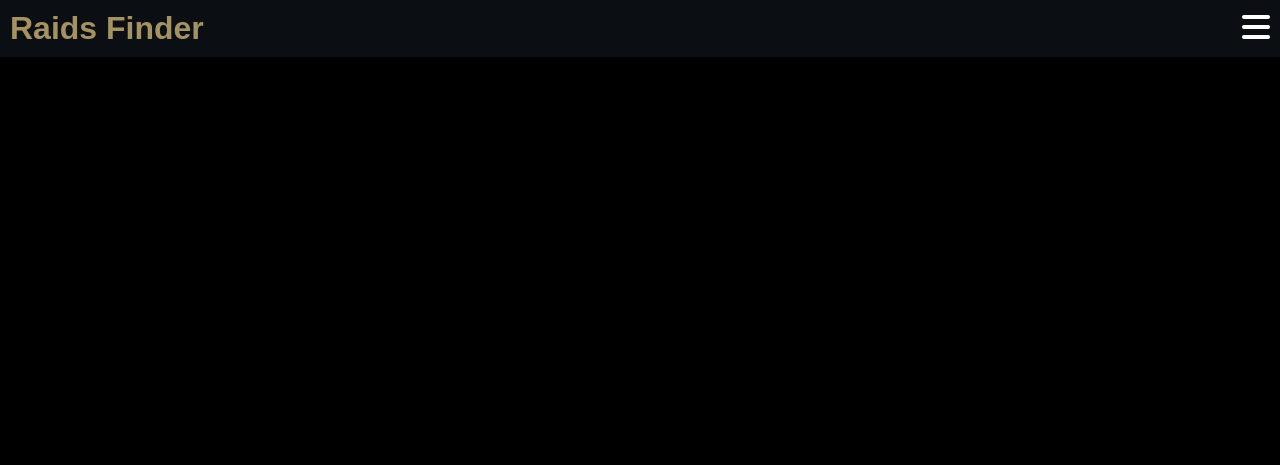
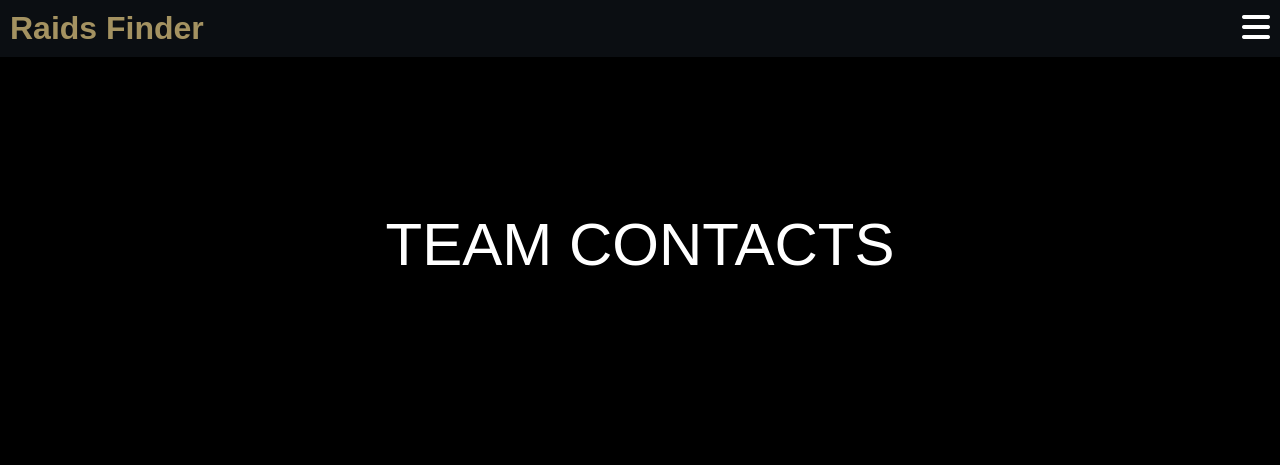
Before and after one commit to BBamkorphai/I_Earth, an ASP.NET Core app: page /Home/Contact in a window 1280 px wide. Shown: the top 465 px of the page. Run offline with ASP.NET Core 8, Linux system fonts and the light colour scheme; some libraries are stand-ins or nearby versions; some web fonts are replaced.

Commit message:
s : Before Present

```diff
--- a/MVC_Test_Zone/RaidFinder/Controllers/HomeController.cs
+++ b/MVC_Test_Zone/RaidFinder/Controllers/HomeController.cs
@@ -12,7 +12,7 @@ public class HomeController : Controller
     private readonly IHttpContextAccessor contxt;
     public HomeController(IHttpContextAccessor httpContextAccessor)
     {
-        contxt = httpContextAccessor;
+		contxt = httpContextAccessor;
     }
 
     public IActionResult Index()
@@ -72,6 +72,7 @@ public class HomeController : Controller
     public IActionResult JoinRoom(int? PostId)
     {
         var UserId = contxt.HttpContext.Session.GetInt32("UserId");
+        if (UserId == 0) {  return NoContent(); }
         var User = UserDB.GetUserCopyById((int)contxt.HttpContext.Session.GetInt32("UserId"));
         var post = IndexModels.GetPostCopyById(PostId.HasValue ? PostId.Value : 0);
         if ((post.PartyList.FirstOrDefault(x => x.UserId == UserId) != null) || (contxt.HttpContext.Session.GetInt32("UserId") == 0) || post.PartyList.Count == post.MaxSize || post.PowerLevel > User.Stat.PowerLevel)
--- a/MVC_Test_Zone/RaidFinder/Views/Home/contact.cshtml
+++ b/MVC_Test_Zone/RaidFinder/Views/Home/contact.cshtml
@@ -9,6 +9,7 @@
 
 <div>
 	<section>
+		 <header>TEAM CONTACTS</header>
 		<div class="wave" id="wave1" style="--i:1"></div>
 		<div class="wave" id="wave2" style="--i:2"></div>
 		<div class="wave" id="wave3" style="--i:3"></div>
--- a/MVC_Test_Zone/RaidFinder/Views/User/EditProfile.cshtml
+++ b/MVC_Test_Zone/RaidFinder/Views/User/EditProfile.cshtml
@@ -13,7 +13,7 @@
 
 
 @{
-    ViewData["Title"] = "Base test";
+    ViewData["Title"] = "Edit Profile";
     Layout = "~/Views/Shared/Navbar.cshtml";
 }
 
--- a/MVC_Test_Zone/RaidFinder/Views/User/Profile.cshtml
+++ b/MVC_Test_Zone/RaidFinder/Views/User/Profile.cshtml
@@ -2,7 +2,7 @@
 @addTagHelper *, Microsoft.AspNetCore.Mvc.TagHelpers
 @model ProfileViewModel
 @{
-    ViewData["Title"] = "Base test";
+    ViewData["Title"] = "Profile";
     Layout = "~/Views/Shared/Navbar.cshtml";
 }
 
--- a/MVC_Test_Zone/RaidFinder/wwwroot/lib/css/contact.css
+++ b/MVC_Test_Zone/RaidFinder/wwwroot/lib/css/contact.css
@@ -2,6 +2,13 @@ section {
     position: relative;
     width: 100%;
     height: 100vh;
+}
+
+section header {
+    color:white;
+    text-align: center;
+    font-size:60px;
+    padding-top:150px;
 }
 
 .wave {
```
Also changed, not shown: MVC_Test_Zone/RaidFinder/wwwroot/lib/js/search.js.
